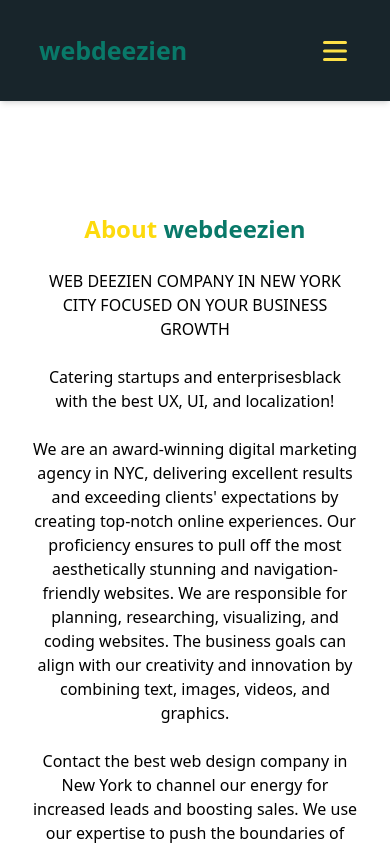
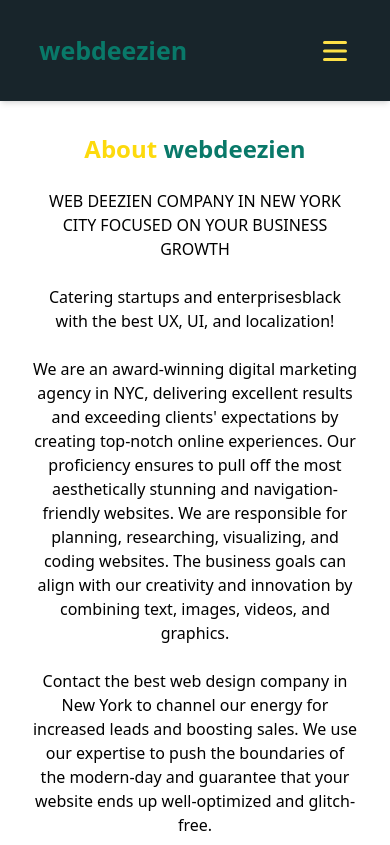
Before and after one commit to HasanCoder66/Real-Time-Project, a React (Vite) app in the folder my-project/: page /About in a window 390 px wide. Shown: the top 845 px of the page. Built offline with nearby package versions, Linux system fonts and the light colour scheme.

Commit message:
mt remove every where

```diff
--- a/my-project/src/Components/AboutCmp/AboutCmp.jsx
+++ b/my-project/src/Components/AboutCmp/AboutCmp.jsx
@@ -4,7 +4,7 @@
 const AboutCmp = () => {
   return (
     <>
-      <div className="text-center w-[100%] lg:p-[5rem] p-[2rem] mt-[5rem]">
+      <div className="text-center w-[100%] lg:p-[5rem] p-[2rem] ">
         <div className="flex justify-evenly items-center lg:flex-row flex-col space-y-6 md:space-y-0 md:flex md:gap-6 lg:items-center lg:gap-12 ">
           <div className="md:7/12 lg:w-6/12">
             <h2 className="text-2xl text-[#097969]  font-bold md:text-4xl">
--- a/my-project/src/Components/PortfolioCmp/Port.jsx
+++ b/my-project/src/Components/PortfolioCmp/Port.jsx
@@ -4,7 +4,7 @@
 
 const Port = () => {
   return (
-    <div className="bg-[#097969] pt-[8rem] pb-[4.5rem]">
+    <div className="bg-[#097969]  pb-[4.5rem]">
       <div className="lg:p-[60px] bg-[#097969]">
         <h1 className="font-bold text-[36px] text-center my-[20px] text-white">
           OUR <span className="text-[#FDDA0D]">WORK</span> FOR OUR CLIENTS
```
